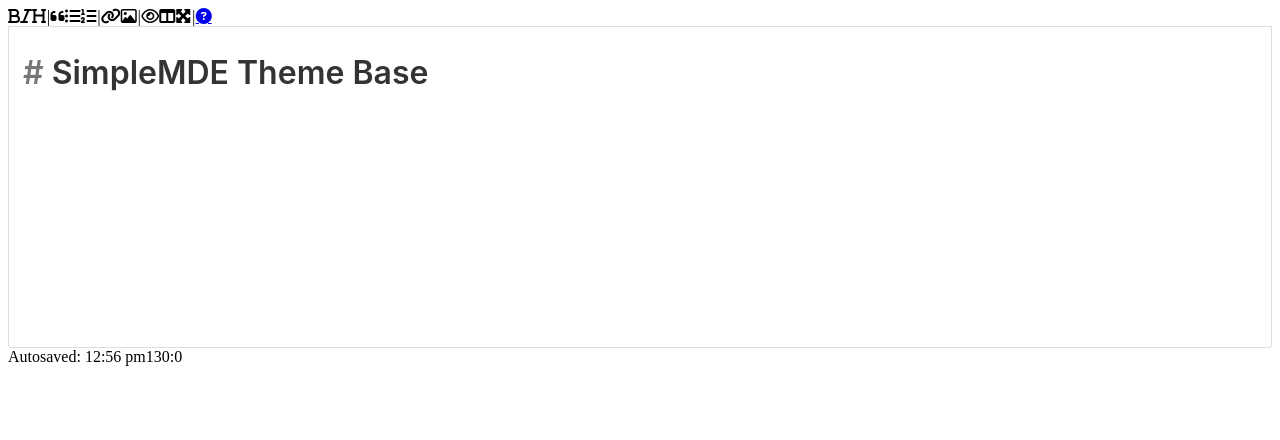
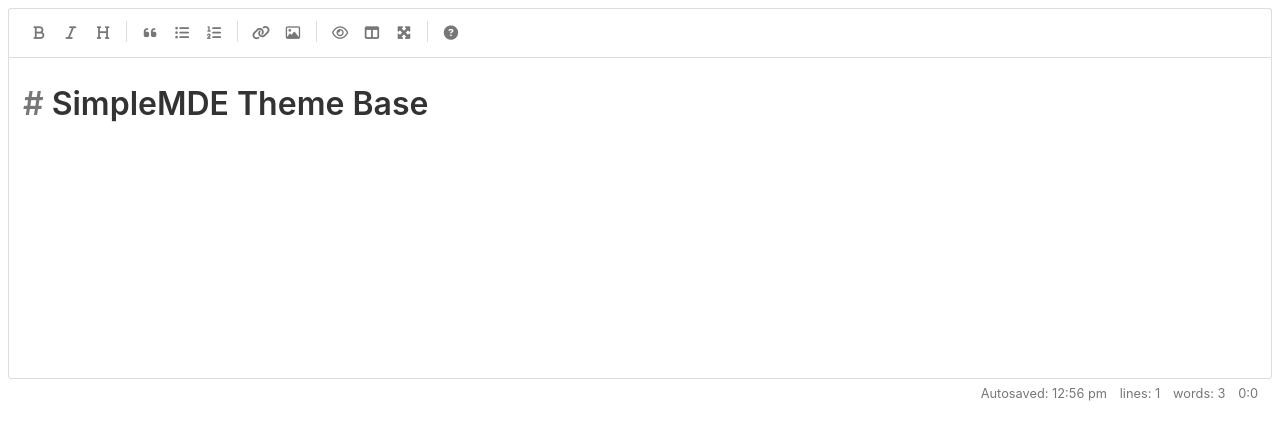
Before and after one commit to xcatliu/simplemde-theme-base, a website: page site/index.html in a window 1280 px wide. Drawn offline with Linux system fonts and the light colour scheme; no server answers.

Commit message:
Add toolbar

```diff
--- a/src/_statusbar.scss
+++ b/src/_statusbar.scss
@@ -3,10 +3,10 @@
 //
 
 .editor-statusbar {
-  padding: $width-gap-half $width-gap;
-  font-family: $font-family;
-  font-size: $font-size-small;
-  color: $color-text-muted;
+  padding: $smde-width-gap-half $smde-width-gap;
+  font-family: $smde-font-family;
+  font-size: $smde-font-size-small;
+  color: $smde-color-text-muted;
   text-align: right;
 }
 
--- a/src/_textarea.scss
+++ b/src/_textarea.scss
@@ -94,6 +94,5 @@
 }
 
 .CodeMirror .CodeMirror-placeholder {
-  // darkgray is the default color for placeholder in chrome
   color: $smde-color-placeholder;
 }
--- a/src/_toolbar.scss
+++ b/src/_toolbar.scss
@@ -5,13 +5,14 @@
 
   position: relative;
   user-select: none;
-  padding: 0 $width-gap;
-  border-top: 1px solid $color-border;
-  border-left: 1px solid $color-border;
-  border-right: 1px solid $color-border;
-  border-top-left-radius: $border-radius-input;
-  border-top-right-radius: $border-radius-input;
-  font-size: $font-size;
+  padding: 0 $smde-width-gap;
+  border-top: 1px solid $smde-color-border;
+  border-left: 1px solid $smde-color-border;
+  border-right: 1px solid $smde-color-border;
+  border-top-left-radius: $smde-border-radius;
+  border-top-right-radius: $smde-border-radius;
+  font-family: $smde-font-family;
+  font-size: $smde-font-size;
 
   &:before,
   &:after {
@@ -20,10 +21,10 @@
     height: 1px;
   }
   &:before {
-    margin-bottom: $width-gap-half;
+    margin-bottom: $smde-width-gap-half;
   }
   &:after {
-    margin-top: $width-gap-half;
+    margin-top: $smde-width-gap-half;
   }
 
 
@@ -35,32 +36,31 @@
     display: inline-block;
     text-align: center;
     text-decoration: none !important;
-    color: $color-text-muted !important;
-    width: $mde-width-toolbar-icon;
-    height: $mde-width-toolbar-icon;
+    color: $smde-color-text-muted !important;
+    width: $smde-width-toolbar-icon;
+    height: $smde-width-toolbar-icon;
     margin: 0;
     border: 1px solid transparent;
-    border-radius: $border-radius-input;
+    border-radius: $smde-border-radius;
     cursor: pointer;
-    font-size: $font-size-small;
+    font-size: $smde-font-size-small;
 
     &.active,
     &:hover {
-      color: $color-text !important;
-      border-color: $color-border;
+      color: $smde-color-text !important;
+      border-color: $smde-color-border;
     }
 
     &:before {
-      line-height: $mde-width-toolbar-icon;
+      line-height: $smde-width-toolbar-icon;
     }
 
     // Header icons
     &.fa-header-x:after {
-      font-family: $font-family;
-      font-size: $font-size-sub-sup;
+      font-size: $smde-font-size-sub;
       vertical-align: text-bottom;
       position: relative;
-      top: $mde-relative-top-header-x;
+      top: $smde-relative-top-header-x;
     }
     &.fa-header-1:after {
       content: "1";
@@ -87,14 +87,14 @@
   & i.separator {
     display: inline-block;
     width: 0;
-    border-right: 1px solid $color-border;
+    border-right: 1px solid $smde-color-border;
     color: transparent;
     text-indent: -10px;
-    margin: 0 $width-gap-half;
+    margin: 0 $smde-width-gap-half;
   }
 
   &:hover a {
-    color: $color-text !important;
+    color: $smde-color-text !important;
   }
 }
 
@@ -105,24 +105,24 @@
 
 .editor-toolbar.fullscreen {
   width: 100%;
-  height: $mde-height-toolbar-fullscreen;
+  height: $smde-height-toolbar-fullscreen;
   overflow-x: auto;
   overflow-y: hidden;
   white-space: nowrap;
-  padding-top: $width-gap;
-  padding-bottom: $width-gap;
+  padding-top: $smde-width-gap;
+  padding-bottom: $smde-width-gap;
   box-sizing: border-box;
-  background: $color-background;
+  background: $smde-color-background;
   border: 0;
   position: fixed;
   top: 0;
   left: 0;
-  z-index: $mde-z-index-fullscreen;
+  z-index: $smde-z-index-fullscreen;
 
   &::before,
   &::after {
     width: 20px;
-    height: $mde-height-toolbar-fullscreen;
+    height: $smde-height-toolbar-fullscreen;
     position: fixed;
     top: 0;
     left: 0;
@@ -137,13 +137,13 @@
 //
 
 .editor-preview {
-  padding: 0 ($width-gap + $width-gap-half) $width-gap;
+  padding: 0 ($smde-width-gap + $smde-width-gap-half) $smde-width-gap;
   position: absolute;
   width: 100%;
   height: 100%;
   top: 0;
   left: 0;
-  background: $color-background;
+  background: $smde-color-background;
   z-index: 7;
   overflow: auto;
   display: none;
@@ -151,8 +151,8 @@
 }
 
 .editor-preview-side {
-  font-family: $font-family;
-  padding: $width-gap;
+  font-family: $smde-font-family;
+  padding: $smde-width-gap;
   position: fixed;
   bottom: 0;
   width: 50%;
--- a/src/_variables.scss
+++ b/src/_variables.scss
@@ -35,8 +35,9 @@
 // Spacing
 //
 
-$width-gap: 14px;
-$width-gap-double: $width-gap * 2;
+$smde-width-gap: 14px;
+$smde-width-gap-half: $smde-width-gap / 2;
+$smde-width-gap-double: $smde-width-gap * 2;
 
 
 //
@@ -52,6 +53,8 @@
 $smde-font-size-h5: 20px;
 $smde-font-size-h6: 18px;
 $smde-font-size-code: 13px;
+$smde-font-size-small: 80%;
+$smde-font-size-sub: 75%;
 
 $smde-font-weight-bold: 600;
 
@@ -133,9 +136,9 @@
 // Icon size
 $smde-width-toolbar-icon: 30px;
 // The height of toolbar in fullscreen mode
-$smde-height-toolbar-fullscreen: $smde-width-toolbar-icon + $width-gap-double;
+$smde-height-toolbar-fullscreen: $smde-width-toolbar-icon + $smde-width-gap-double;
 // The `top` of 1, 2, 3 relative to H icon
-$mde-relative-top-header-x: 2px;
+$smde-relative-top-header-x: 2px;
 // Line height of headers
 $mde-line-height-header: 2;
 // The padding of code
--- a/src/simplemde-theme-base.scss
+++ b/src/simplemde-theme-base.scss
@@ -11,5 +11,5 @@
 @import 'textarea';
 // @import 'preview';
 
-// @import 'toolbar';
-// @import 'statusbar';
+@import 'toolbar';
+@import 'statusbar';
```
Also changed, not shown: dist/simplemde-theme-base.css, dist/simplemde-theme-base.min.css, site/css/simplemde-theme-base.css, site/css/simplemde-theme-base.min.css, 2 other files.
